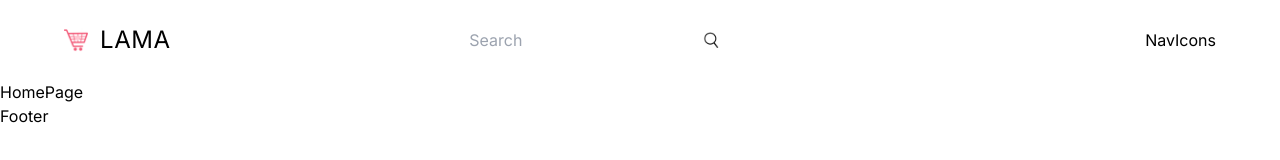
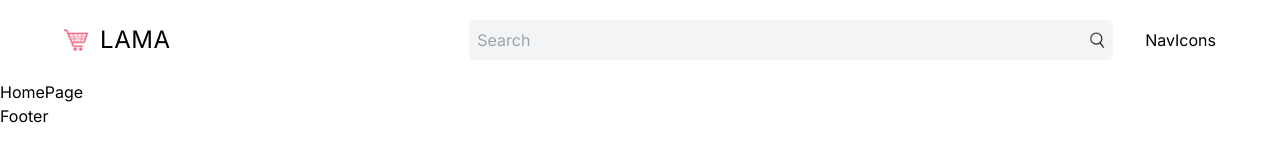
Before and after one commit to MiladJoodi/E-Commerce-App-Full-Wix-Headless, a Next.js app: page / in a window 1280 px wide. Shown: the top 160 px of the page. Built offline with nearby package versions, Linux system fonts and the light colour scheme.

Commit message:
Update SearchBar.tsx

```diff
--- a/src/components/SearchBar.tsx
+++ b/src/components/SearchBar.tsx
@@ -1,9 +1,26 @@
+"use client"
+
 import Image from "next/image";
+import { useRouter } from "next/navigation";
 
 const SearchBar = () => {
+
+    const router = useRouter();
+
+    const handleSearch = (e:React.FormEvent<HTMLFormElement>)=>{
+        e.preventDefault();
+        const formData = new FormData(e.currentTarget)
+        const name = formData.get("name") as string;
+
+        if(name){
+            router.push(`/list?name=${name}`)
+        }
+
+    }
+
     return (
-        <form className="flex justify-between ">
-            <input type="text" placeholder="Search" />
+        <form className="flex justify-between gap-4 bg-gray-100 p-2 rounded-md flex-1" onSubmit={handleSearch}>
+            <input type="text" name="name" placeholder="Search" className="flex-1 bg-transparent" />
             <button className="cursor-pointer">
                 <Image src="/search.png" alt="" width={16} height={16} />
             </button>
```
